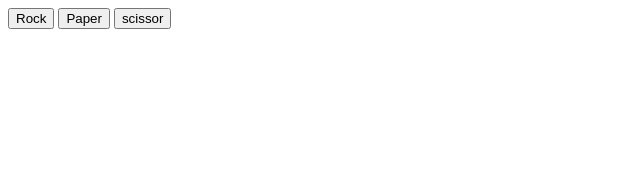
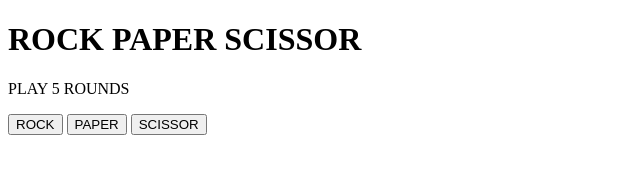
Before and after one commit to HarishNarayanan-M/Rock_Paper_Scissors, a plain HTML site: page index.html in a window 1280 px wide. Shown: the whole page, without its empty margins (0-640 px from the left). Drawn offline with Linux system fonts and the light colour scheme.

Commit message:
Create a div

```diff
--- a/index.html
+++ b/index.html
@@ -4,15 +4,28 @@
     <meta charset="UTF-8">
     <meta name="viewport" content="width=device-width, initial-scale=1.0">
     <title>Rock Paper Scissors</title>
+    <link rel="stylesheet" href="style.css">
 <script src="script.js" defer></script>
 </head>
 <body>
-    <button class="rock">Rock</button>
-    <button class="paper">Paper</button>
-    <button class="scissor">scissor</button>
+
+    <h1>ROCK PAPER SCISSOR</h1>
+    <P>PLAY 5 ROUNDS</P>
+
+    <div class="buttons">
+    <button class="rock">ROCK</button>
+    <button class="paper">PAPER</button>
+    <button class="scissor">SCISSOR</button>
+    </div>
+
+    <div class="text">
     <div id="round"></div>
+    <div class="scores">
     <div id="hScore"></div>
     <div id="cScore"></div>
+    </div>
     <div id="results"></div>
+    </div>
+
 </body>
 </html>
```
